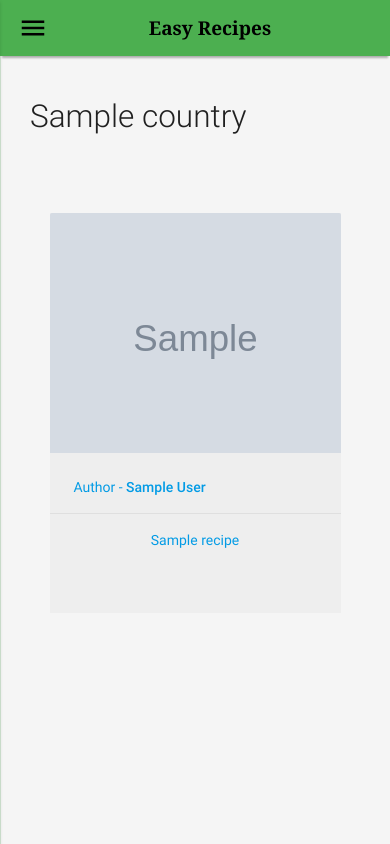
After one commit to marcel-balint/easy-recipes, a Flask app: template templates/countries/country.html in a window 390 px wide. The commit adds this page. Run offline with Flask 2, Linux system fonts and the light colour scheme; the template is opened without the code that fills it: most values are stand-ins (such as "Sample title", 1, 10 or a date in 2020); grey boxes marked "Sample" are stand-in pictures; some libraries are stand-ins or nearby versions.

Commit message:
Displayed the country name related to recipe and styled it

```diff
--- a/app.py
+++ b/app.py
@@ -21,11 +21,11 @@ def home():
     return render_template('home.html', countries=countries_list)
 
 
-@app.route('/countries/<country_recipes>/')
+@app.route('/countries/<country_recipes>')
 def show_recipes_by_country(country_recipes):
     recipes = mongo.db.recipes.find({'country': country_recipes})
     recipes_list = [recipe for recipe in recipes]
-    return render_template('countries/china.html', recipes=recipes_list)
+    return render_template('countries/country.html', recipes=recipes_list)
 
 
 @app.route('/recipes/<recipe>')
--- a/static/css/style.css
+++ b/static/css/style.css
@@ -126,6 +126,16 @@ nav .button-collapse i {
     font-weight: bold;
 }
 
+h1 {
+    position: absolute;
+    font-size: 2.25rem;
+    width: 320px;
+    font-weight: 300;
+    margin: 0 auto;
+    top: 100px;
+    left: 30px;
+}
+
 /*--------------recipe page------------------------*/
 
 .box-recipe {
@@ -139,7 +149,7 @@ ul:not(.browser-default) {
 
 .recipe-title {
     text-align: center;
-    font-family:  Georgia;
+    font-family: Georgia;
     margin-bottom: 20px;
     color: #000;
     font-size: 26px;
@@ -152,7 +162,7 @@ ul:not(.browser-default) {
     margin-bottom: 20px;
 }
 
-.recipe-author {
+#recipe-author {
     position: relative;
     padding-left: 10px;
     margin-left: 12px;
@@ -192,10 +202,12 @@ ul:not(.browser-default) {
     margin-top: 15px;
     font-size: 17px;
 }
+
 .list {
     font-size: 17px;
     font-family: Georgia;
 }
+
 h5 {
     font-family: Georgia;
 }
@@ -210,12 +222,6 @@ h5 {
     }
 }
 
-@media (max-width: 993px) {
-    .container .row {
-        margin-left: 20px;
-        margin-right: 20px;
-    }
-}
 
 @media (max-width: 600px) {
     .card.medium {
@@ -224,10 +230,6 @@ h5 {
     }
     nav .brand-logo {
         margin-left: 5px;
-    }
-    .container .row {
-        margin-left: 30px;
-        margin-right: 30px;
     }
 }
 
--- /dev/null
+++ b/templates/countries/country.html
@@ -0,0 +1,24 @@
+{% extends 'base.html' %} {% block content %}
+<div class="container">
+    <div class="row">
+        {% for recipe in recipes %}
+        <h1>{{ recipe.country }}</h1>
+        <a href="{{ url_for('dispaly_recipe', recipe=recipe._id) }}">
+            <div class="col s12 m6 l3">
+                <div class="card medium">
+                    <div class="card-image">
+                        <img class="recipe-img responsive-imgs" src="{{ recipe.image }}" alt="{{ recipe.recipe_name }}">
+                    </div>
+                    <div class="card-content">
+                        <p>Author - <strong>{{ recipe.author }}</strong></p>
+                    </div>
+                    <div class="card-action">
+                        {{ recipe.recipe_name }}
+                    </div>
+                </div>
+            </div>
+        </a>
+        {% endfor %}
+    </div>
+</div>
+{% endblock %}
--- a/templates/recipes/recipe_page.html
+++ b/templates/recipes/recipe_page.html
@@ -4,8 +4,7 @@
     <div class="recipe-publish">
         <span class="recipe-author">By <span class="author-name">{{ recipe.author }}</span></span>
     </div>
-
-    <div class="row recipe-info">
+    <div class="row" id="recipe-info">
         <div>
             <div class="col s12 m12 l6">
                 <h5>Ingredients</h5>
```
Also changed, not shown: templates/countries/china.html (deleted, +0 -23 lines).
